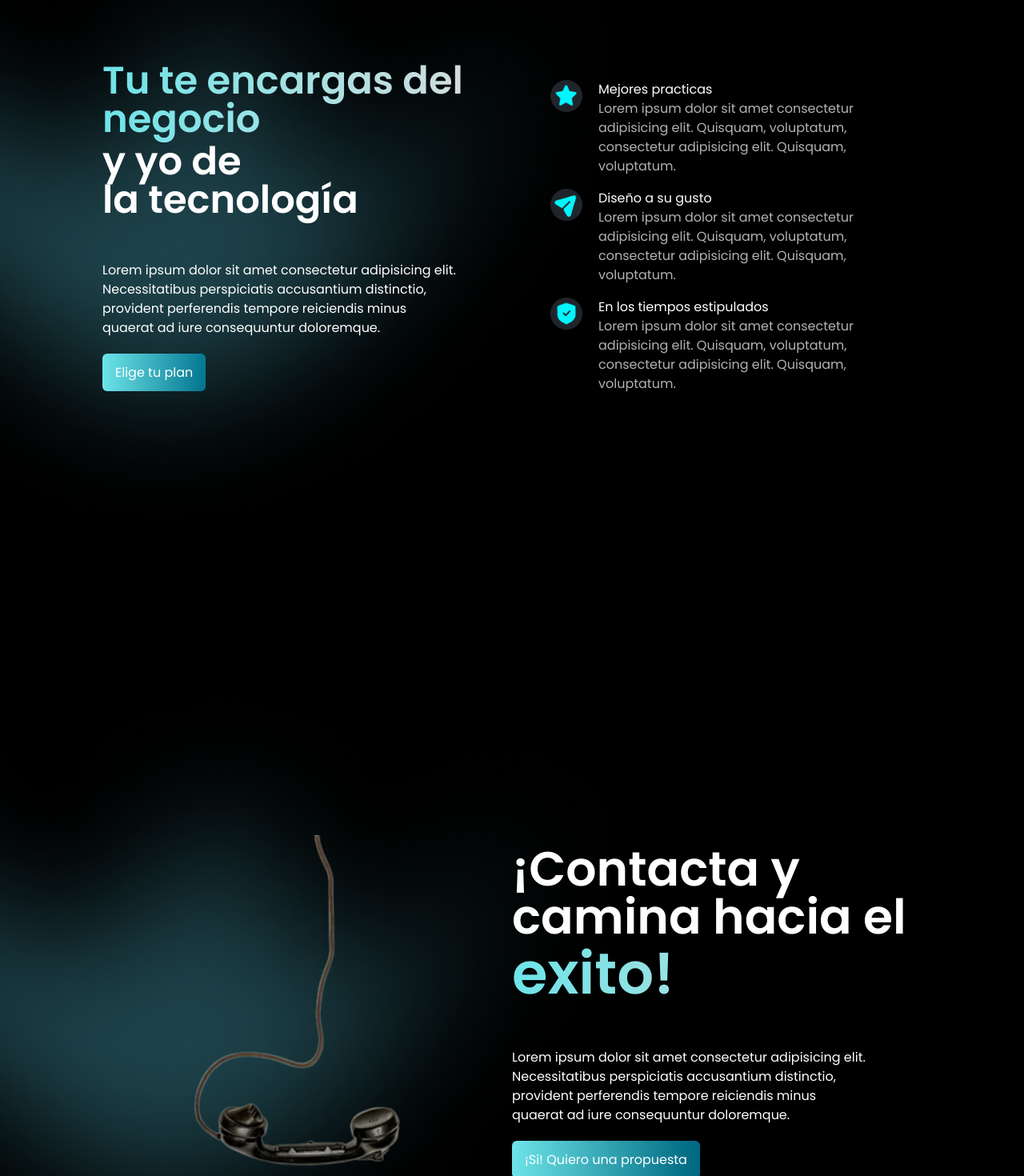
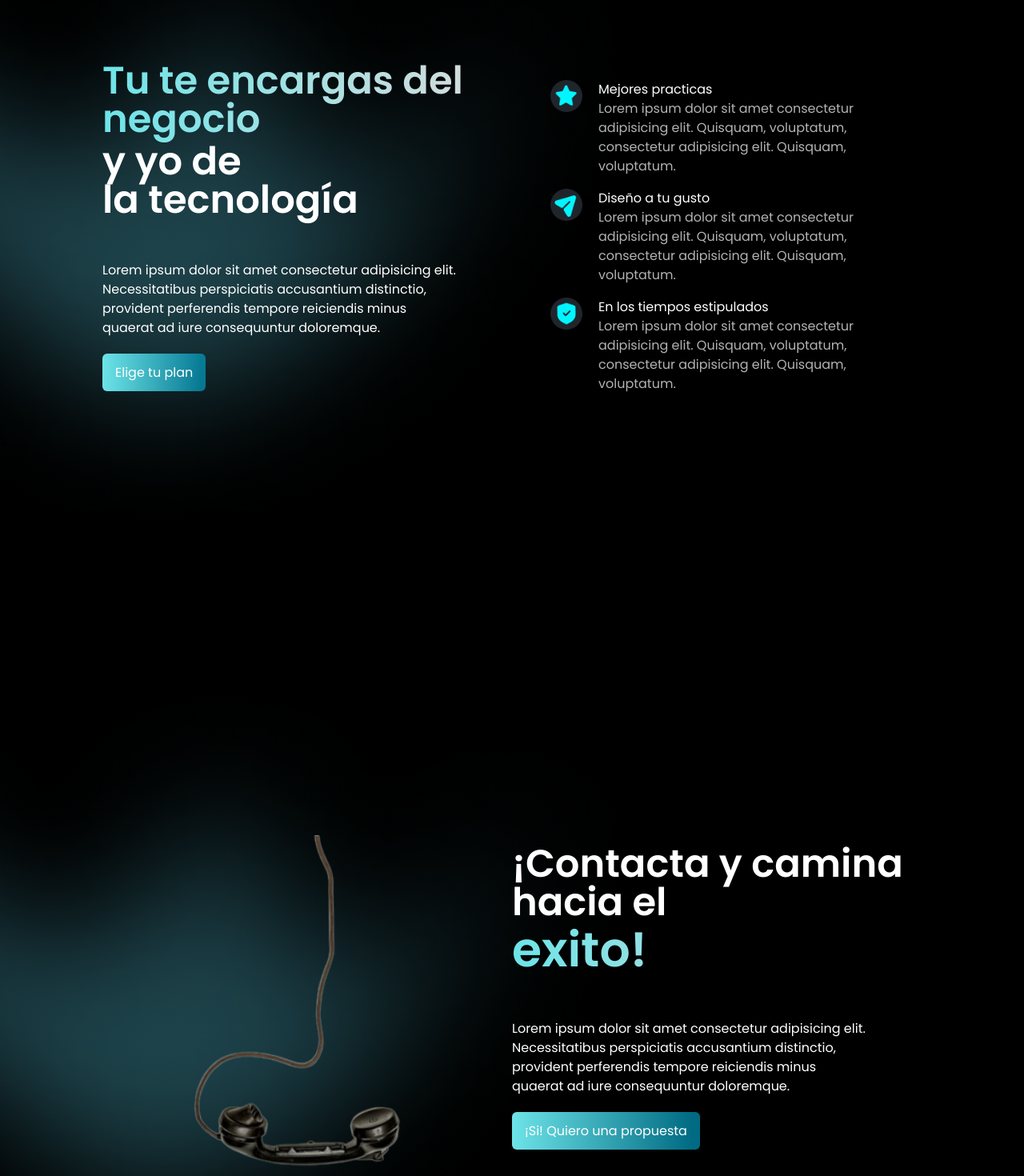
Before and after one commit to BryantGG77/BryantDev, a Next.js app: page / in a window 1280 px wide. Shown: the part 1704-3174 px from the top of the page at 80% size. Built offline with nearby package versions, Linux system fonts and the light colour scheme.

Commit message:
Seccion contact correccion tamaño h2

```diff
--- a/src/components/Contact/Contact.tsx
+++ b/src/components/Contact/Contact.tsx
@@ -18,9 +18,9 @@ export function Contact() {
 
                 <section className="max-sm:flex max-sm:flex-col max-sm:justify-center max-sm:items-center max-sm:text-center max-md:order-first">
                     <Reveal>
-                        <h2 className="break-all-sm text-6xl font-semibold py-3">
+                        <h2 className="break-all-sm text-5xl font-semibold py-3">
                             ¡Contacta y camina hacia el
-                            <span className="block degradedBlue bg-blueLight lg:text-7xl">
+                            <span className="block degradedBlue bg-blueLight lg:text-6xl">
                                 exito!
                             </span>
                         </h2>
--- a/src/components/Services/Services.data.ts
+++ b/src/components/Services/Services.data.ts
@@ -9,7 +9,7 @@ export const dataFeaturesServices: ServicesData = [
     },
     {
         id: 2,
-        title: 'Diseño a su gusto',
+        title: 'Diseño a tu gusto',
         description: 'Lorem ipsum dolor sit amet consectetur adipisicing elit. Quisquam, voluptatum, consectetur adipisicing elit. Quisquam, voluptatum.',
         icon: 'safe'
     },
```
Also changed, not shown: src/components/Testimonials/Testimonials.tsx (added), src/components/Testimonials/index.ts (added).
